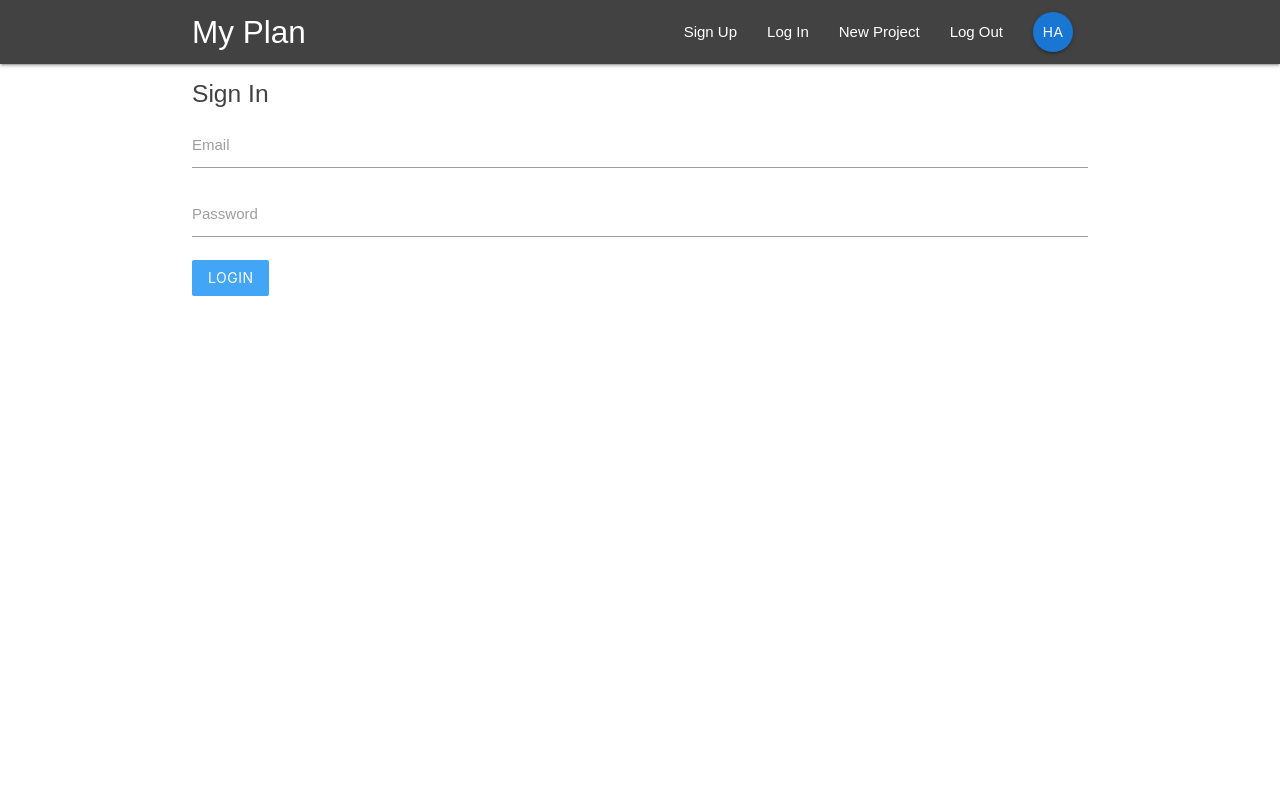
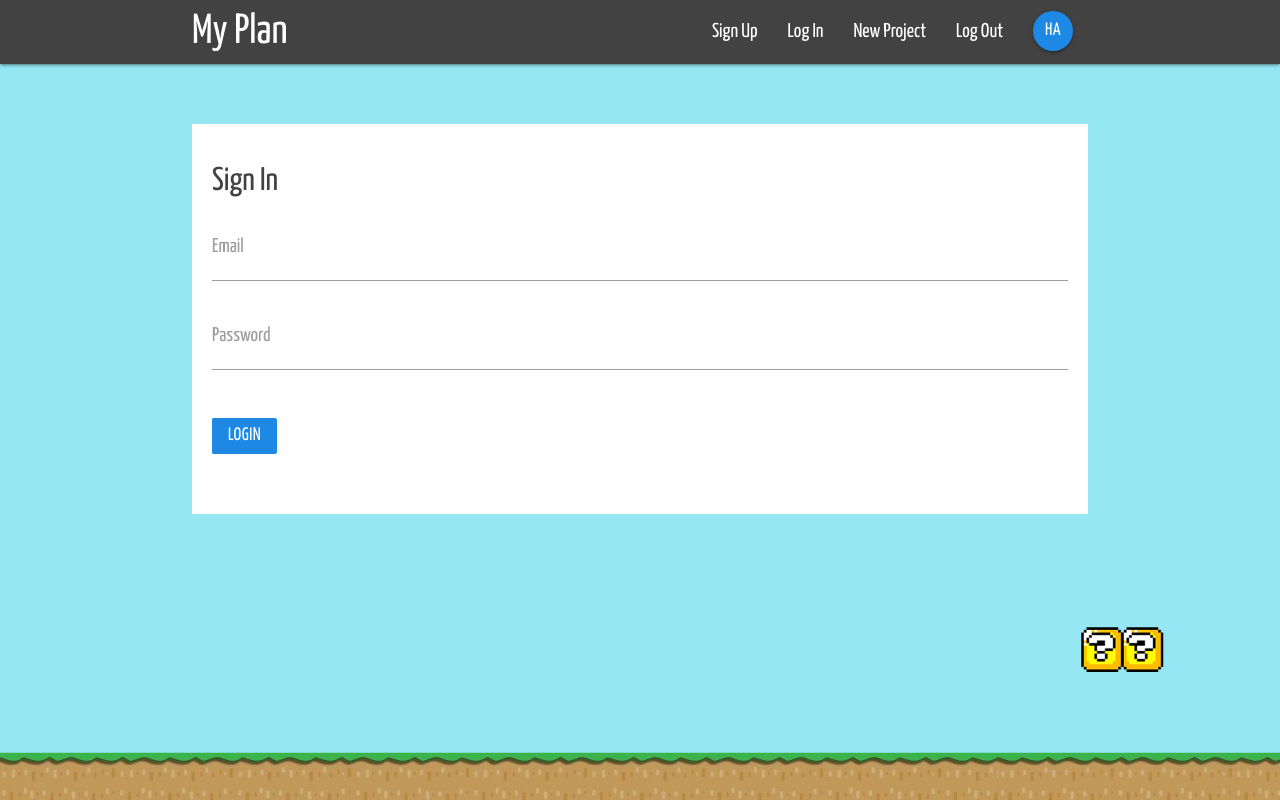
Before and after one commit to hendraaagil/my-plan, a React (Create React App) app: page /signin in a window 1280 px wide. Built offline with nearby package versions, Linux system fonts and the light colour scheme.

Commit message:
NavLinks & Styling

```diff
--- a/public/index.html
+++ b/public/index.html
@@ -33,6 +33,11 @@
       rel="stylesheet"
       href="https://cdnjs.cloudflare.com/ajax/libs/materialize/1.0.0/css/materialize.min.css"
     />
+    <!-- Import Google Font -->
+    <link
+      href="https://fonts.googleapis.com/css2?family=Fira+Code:wght@300;400;500;700&family=Yanone+Kaffeesatz:wght@300;400;500;700&display=swap"
+      rel="stylesheet"
+    />
     <title>My Plan</title>
   </head>
   <body>
--- a/src/components/auth/SignIn.js
+++ b/src/components/auth/SignIn.js
@@ -31,7 +31,7 @@ class SignIn extends Component {
             <input type="password" id="password" onChange={this.handleChange} />
           </div>
           <div className="input-field">
-            <button className="btn blue lighten-1 z-depth-0">Login</button>
+            <button className="btn blue darken-1 z-depth-0">Login</button>
           </div>
         </form>
       </div>
--- a/src/components/auth/SignUp.js
+++ b/src/components/auth/SignUp.js
@@ -41,7 +41,7 @@ class SignUp extends Component {
             <input type="password" id="password" onChange={this.handleChange} />
           </div>
           <div className="input-field">
-            <button className="btn blue lighten-1 z-depth-0">Sign up</button>
+            <button className="btn blue darken-1 z-depth-0">Sign up</button>
           </div>
         </form>
       </div>
--- a/src/components/layout/SignedInLinks.js
+++ b/src/components/layout/SignedInLinks.js
@@ -5,13 +5,13 @@ const SignedInLinks = () => {
   return (
     <ul className="right">
       <li>
-        <NavLink to="/">New Project</NavLink>
+        <NavLink to="/create">New Project</NavLink>
       </li>
       <li>
         <NavLink to="/">Log Out</NavLink>
       </li>
       <li>
-        <NavLink to="/" className="btn btn-floating blue darken-2">
+        <NavLink to="/" className="btn btn-floating blue darken-1">
           HA
         </NavLink>
       </li>
--- a/src/components/layout/SignedOutLinks.js
+++ b/src/components/layout/SignedOutLinks.js
@@ -5,10 +5,10 @@ const SignedOutLinks = () => {
   return (
     <ul className="right">
       <li>
-        <NavLink to="/">Sign Up</NavLink>
+        <NavLink to="/signup">Sign Up</NavLink>
       </li>
       <li>
-        <NavLink to="/">Log In</NavLink>
+        <NavLink to="/signin">Log In</NavLink>
       </li>
     </ul>
   );
--- a/src/components/projects/CreateProject.js
+++ b/src/components/projects/CreateProject.js
@@ -35,7 +35,7 @@ class CreateProject extends Component {
             ></textarea>
           </div>
           <div className="input-field">
-            <button className="btn blue lighten-1 z-depth-0">Create</button>
+            <button className="btn blue darken-1 z-depth-0">Create</button>
           </div>
         </form>
       </div>
--- a/src/index.css
+++ b/src/index.css
@@ -1,5 +1,74 @@
+html {
+  min-height: 100%;
+  font-size: 20px;
+}
+
 body {
   margin: 0;
   padding: 0;
-  font-family: sans-serif;
+  font-family: 'Yanone Kaffeesatz', sans-serif;
+  background: url(/img/mario-bg.png) no-repeat;
+  background-size: 100%;
+  background-position: bottom;
+  background-color: #95e8f3;
 }
+
+code {
+  font-family: 'Fira Code', monospace;
+}
+
+.card:hover {
+  transform: scale(1.025);
+  transition: all 0.3s;
+}
+
+.card .card-title {
+  font-weight: 700;
+}
+
+.card .card-content .grey-text,
+.card .card-action div:nth-child(2) {
+  font-weight: 300;
+}
+
+nav ul li a:hover {
+  color: #95e8f3;
+}
+
+form {
+  margin: 60px 0;
+  padding: 20px;
+}
+
+form button,
+form h5 {
+  margin: 20px 0;
+}
+
+input,
+textarea,
+.btn {
+  font-family: 'Yanone Kaffeesatz', sans-serif;
+  font-size: 18px;
+}
+
+.btn:hover {
+  transform: scale(1.1);
+  transition: all 0.3s;
+}
+
+input[type='text']:not(.browser-default),
+input[type='email']:not(.browser-default),
+input[type='password']:not(.browser-default),
+textarea.materialize-textarea {
+  font-size: 20px;
+}
+
+input[type='text']:not(.browser-default):focus:not([readonly]),
+input[type='email']:not(.browser-default):focus:not([readonly]),
+input[type='password']:not(.browser-default):focus:not([readonly]),
+textarea.materialize-textarea:focus:not([readonly]) {
+  font-size: 20px;
+  border-color: #1976d2;
+  box-shadow: none;
+}
```
Also changed, not shown: public/img/mario-bg.png (added).
